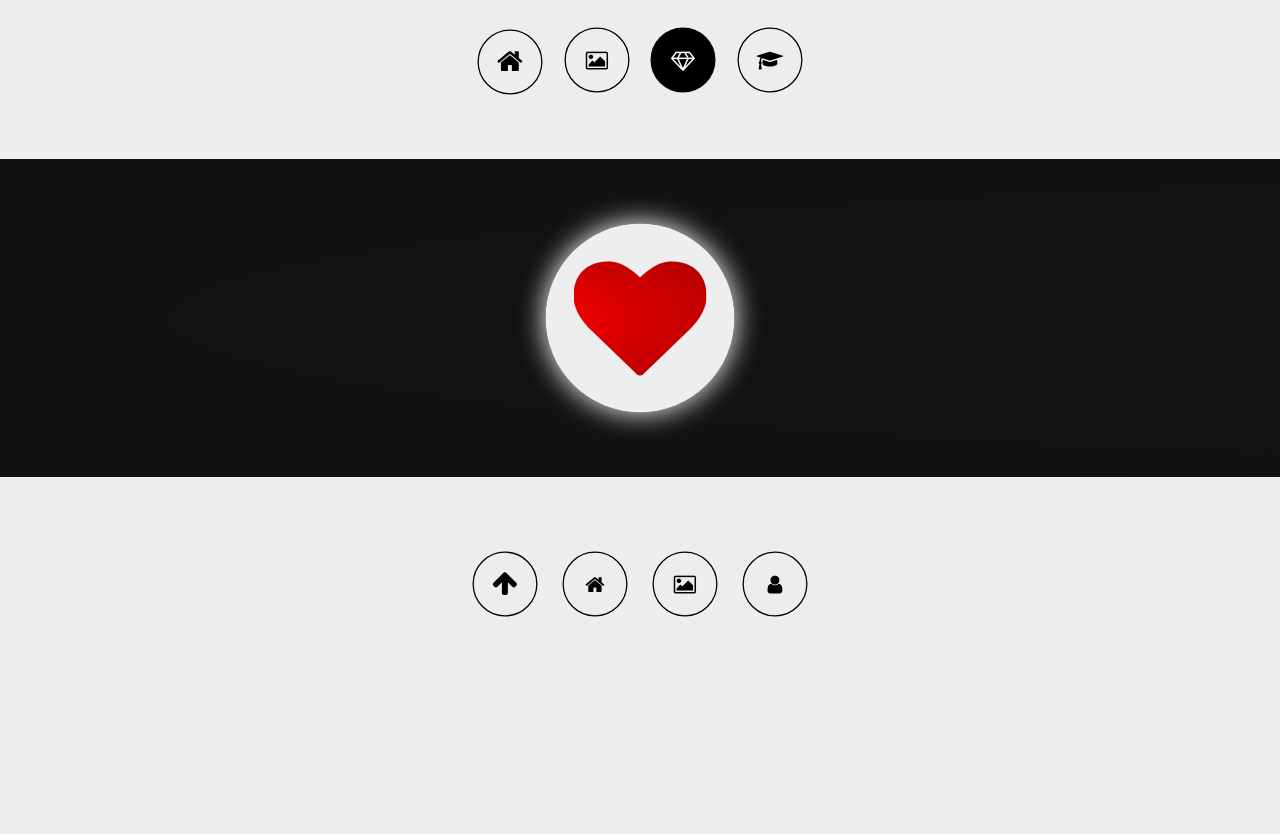
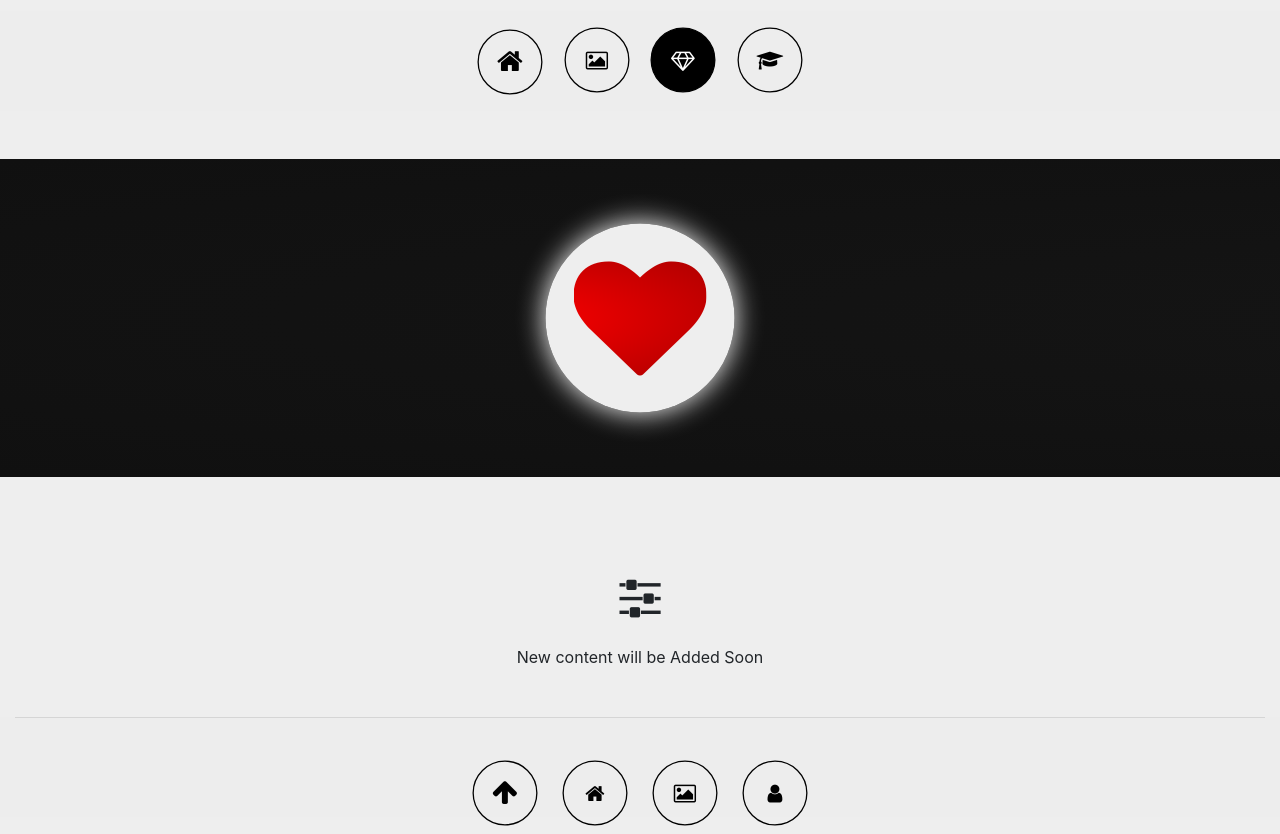
Before and after one commit to Paramvir27/Paramvir27.github.io, a plain HTML site: page lab.html in a window 1280 px wide. Shown: the part 94-928 px from the top of the page. Before the commit the page ends 800 px from the top, so only its background shows below. Drawn offline with nearby package versions, Linux system fonts and the light colour scheme.

Commit message:
lab 0.2
Minor chage

```diff
--- a/css/lab.css
+++ b/css/lab.css
@@ -119,6 +119,11 @@
 	}
 }
 
+
+
+
+
+
 @media screen and (min-width: 576px)
 {
 
--- a/lab.html
+++ b/lab.html
@@ -53,12 +53,18 @@
 				</div>
 			</div>
 		</div>
+
+	<div>
+		<p class="pt-5 text-center"><span class="fa fa-sliders fa-3x"></span></p>
+		<p class="pt-2 text-center"> New content will be Added Soon </p>
+	</div>
 	</main>
 
 	<footer class="mt-5 mb-2">
 		<div class = "container-fluid sticky">
+		<hr>
+			<div class="row">
 
-			<div class="row">
 				<div class="col-12 text-center mt-4">
 
 					<div class="d-flex justify-content-center flex-wrap">
```
Also changed, not shown: 1 other file.
